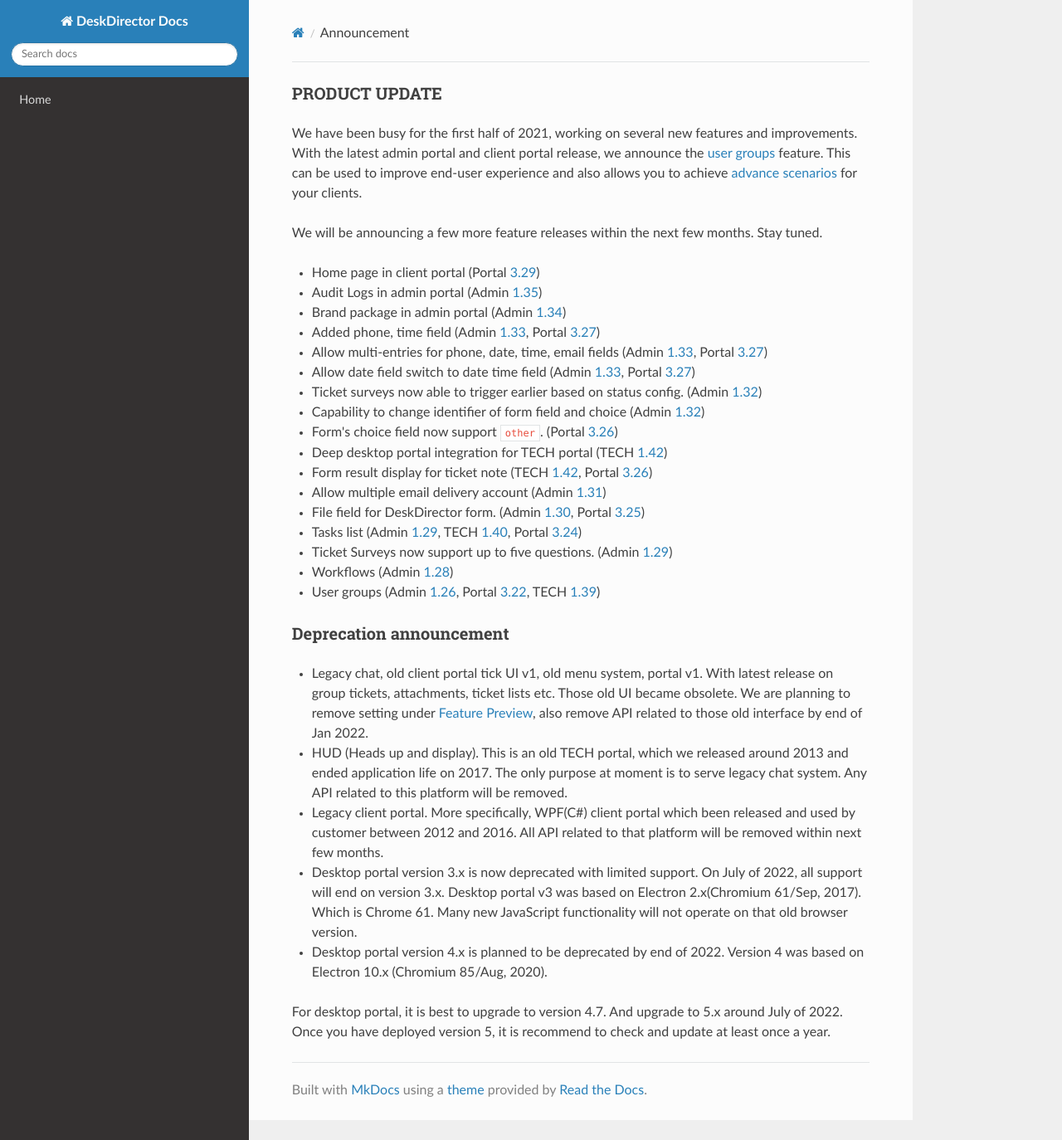
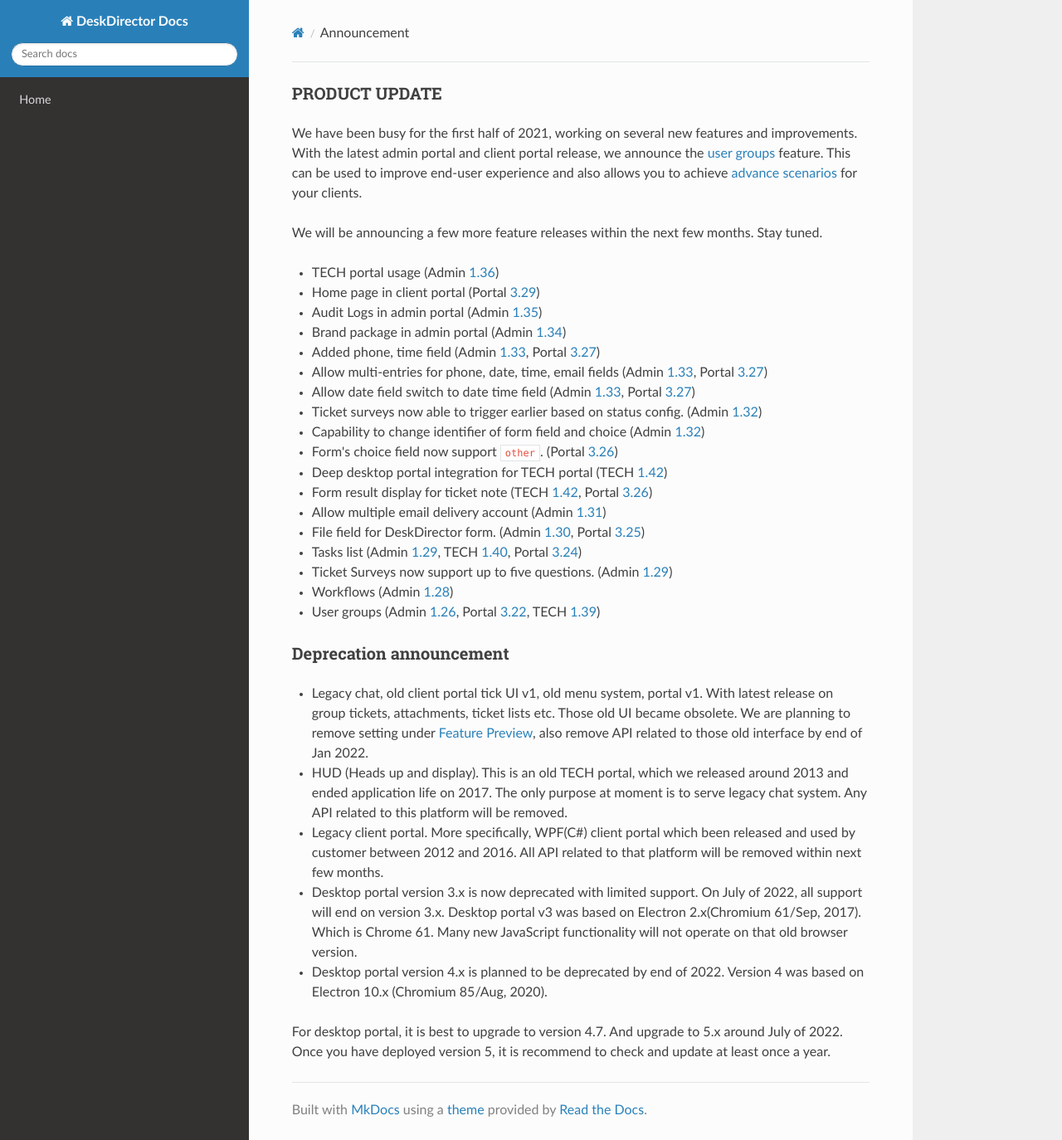
Before and after one commit to DeskDirector/docs, an MkDocs documentation site: the page built from docs/_contents/admin/home/announcement.md, in a window 1280 px wide and 1374 px high. Shown: the whole window at 83% size. Built offline with MkDocs 1.6.1, drawn with Linux system fonts in a browser that asks for light colours; nearby versions of some CDN libraries; old or Windows-style settings are respelled for this version of MkDocs.

Commit message:
Update announcement.md

```diff
--- a/docs/_contents/admin/home/announcement.md
+++ b/docs/_contents/admin/home/announcement.md
@@ -4,6 +4,7 @@ We have been busy for the first half of 2021, working on several new features an
 
 We will be announcing a few more feature releases within the next few months. Stay tuned.
 
+* TECH portal usage (Admin [1.36](/configs/release-notes/admin/v1.36.1))
 * Home page in client portal (Portal [3.29](/configs/release-notes/portal/v3.29))
 * Audit Logs in admin portal (Admin [1.35](/configs/release-notes/admin/v1.35.1))
 * Brand package in admin portal (Admin [1.34](/configs/release-notes/admin/v1.34.1))
```
